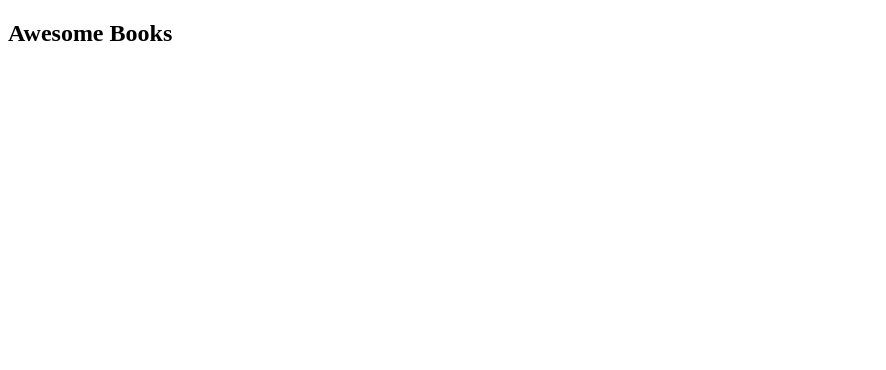
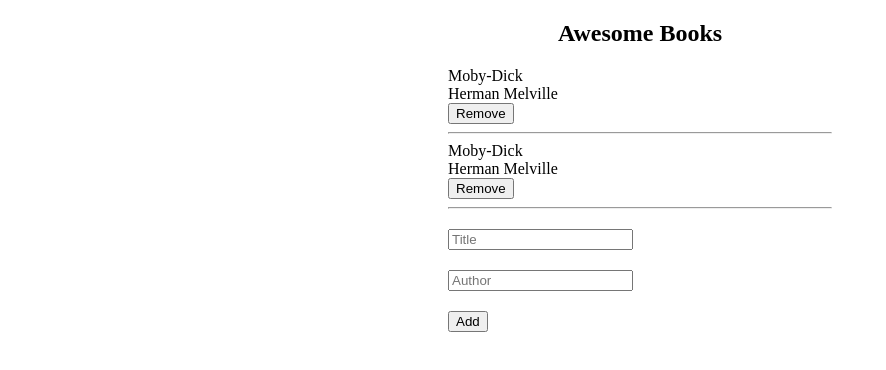
Before and after one commit to ichsansandy/awesome-books-microverse, a website: page index.html in a window 1280 px wide. Shown: the whole page, without its empty margins (0-886 px from the left). Drawn offline with Linux system fonts and the light colour scheme.

Commit message:
Layouting index.html

```diff
--- a/index.html
+++ b/index.html
@@ -1,17 +1,40 @@
 <!DOCTYPE html>
 <html lang="en">
   <head>
-    <meta charset="UTF-8">
-    <meta http-equiv="X-UA-Compatible" content="IE=edge">
-    <meta name="viewport" content="width=device-width, initial-scale=1.0">
+    <meta charset="UTF-8" />
+    <meta http-equiv="X-UA-Compatible" content="IE=edge" />
+    <meta name="viewport" content="width=device-width, initial-scale=1.0" />
     <title>Awesome Books</title>
-    <link rel="stylesheet" href="style.css">
+    <link rel="stylesheet" href="style.css" />
     <script src="app.js"></script>
   </head>
   <body>
     <main>
       <section>
-            <h1>Awesome Books</h1>
+        <h1 class="text-center">Awesome Books</h1>
+        <div class="books-container">
+          <div class="book-card">
+            <p class="book-details">
+              Moby-Dick <br />
+              Herman Melville
+            </p>
+            <button>Remove</button>
+            <hr />
+          </div>
+          <div class="book-card">
+            <p class="book-details">
+              Moby-Dick <br />
+              Herman Melville
+            </p>
+            <button>Remove</button>
+            <hr />
+          </div>
+        </div>
+        <form class="new-book-form">
+          <input placeholder="Title" />
+          <input placeholder="Author" />
+          <button>Add</button>
+        </form>
       </section>
     </main>
   </body>
--- a/style.css
+++ b/style.css
@@ -0,0 +1,31 @@
+body {
+  margin: 0;
+  padding: 0;
+}
+
+main {
+  display: grid;
+  place-items: center;
+}
+
+section {
+  width: 30%;
+}
+
+/* book section */
+.book-details {
+  margin: 0;
+}
+
+.new-book-form {
+  margin-block: 20px;
+  display: flex;
+  flex-direction: column;
+  align-items: flex-start;
+  gap: 20px;
+}
+
+/* utility class */
+.text-center {
+  text-align: center;
+}
```
Lines whose indentation alone changed are shown as unchanged.
